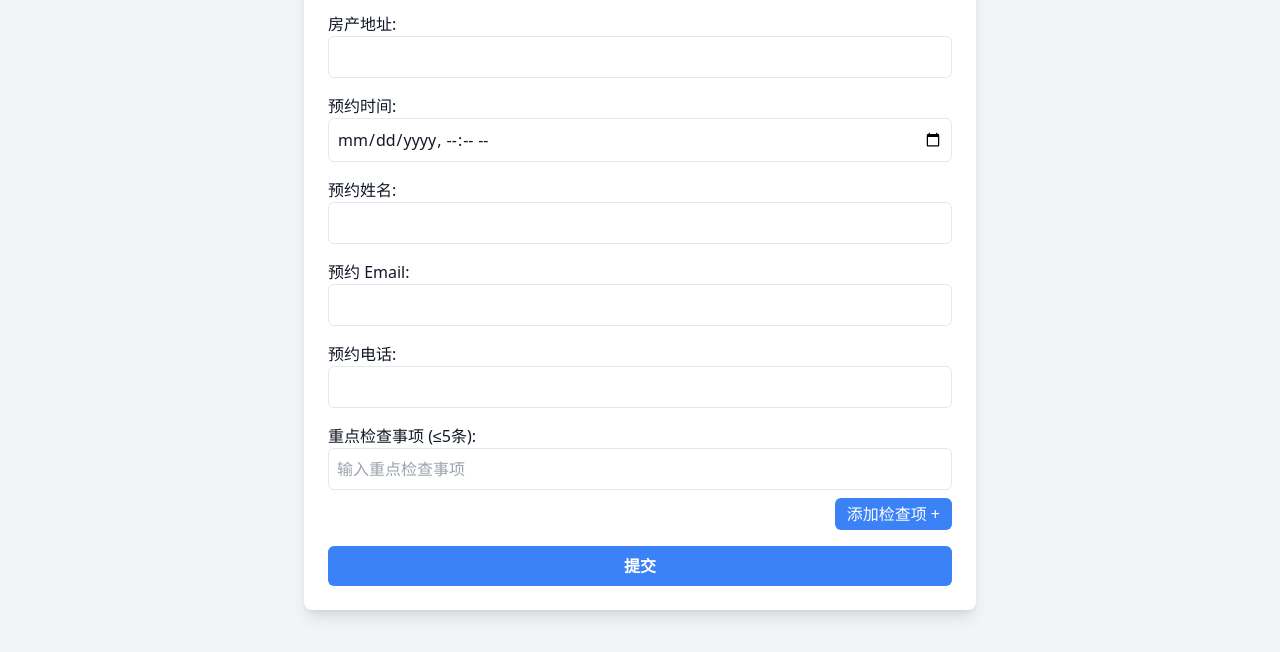
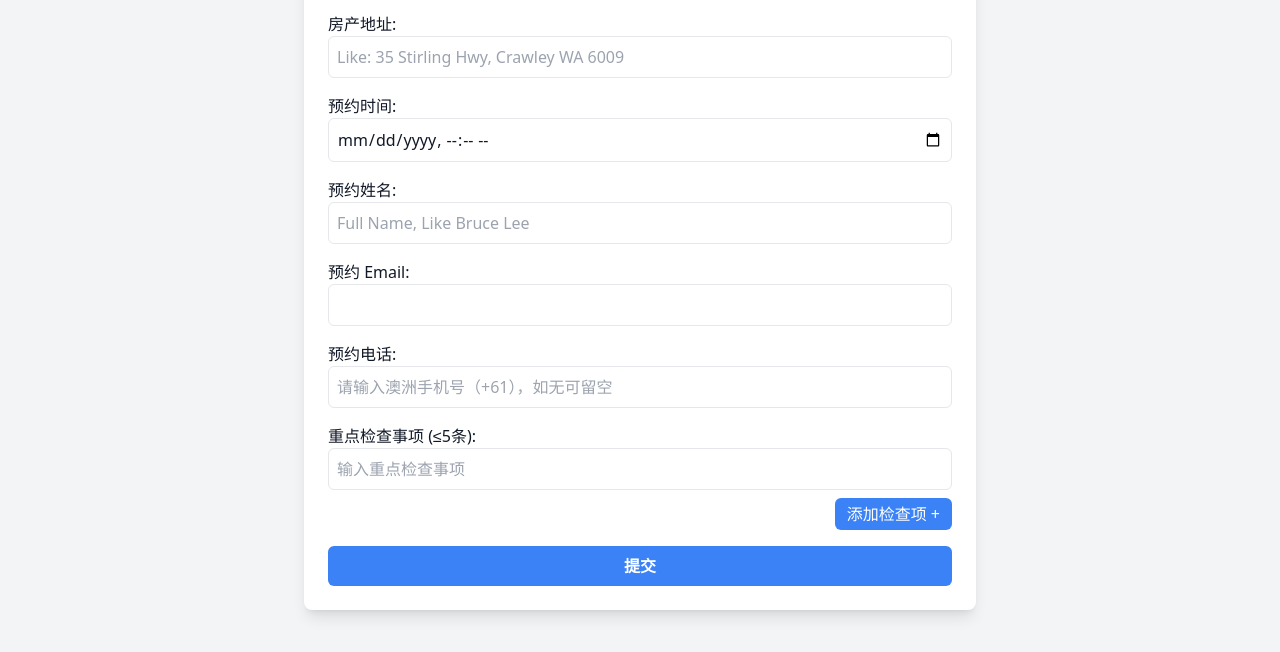
Before and after one commit to HashZard/EasyAussie, a plain HTML site: page frontend/booking.html in a window 1280 px wide. Shown: the part 148-800 px from the top of the page. Drawn offline with nearby package versions, Linux system fonts and the light colour scheme.

Commit message:
Update booking.html

```diff
--- a/frontend/booking.html
+++ b/frontend/booking.html
@@ -23,17 +23,19 @@
             <div>
                 <label for="address" class="block font-medium">房产地址:</label>
                 <input type="text" id="address" name="address" required
-                       class="w-full p-2 border rounded-md focus:ring-2 focus:ring-blue-400">
+                       class="w-full p-2 border rounded-md focus:ring-2 focus:ring-blue-400"
+                       placeholder="Like: 35 Stirling Hwy, Crawley WA 6009">
             </div>
             <div>
-                <label for="date" class="block font-medium">预约时间:</label>
-                <input type="datetime-local" id="date" name="date" required step="300"
+                <label for="appointment_date" class="block font-medium">预约时间:</label>
+                <input type="datetime-local" id="appointment_date" name="appointment_date" required
                        class="w-full p-2 border rounded-md focus:ring-2 focus:ring-blue-400">
             </div>
             <div>
                 <label for="name" class="block font-medium">预约姓名:</label>
                 <input type="text" id="name" name="name" required
-                       class="w-full p-2 border rounded-md focus:ring-2 focus:ring-blue-400">
+                       class="w-full p-2 border rounded-md focus:ring-2 focus:ring-blue-400"
+                       placeholder="Full Name, Like Bruce Lee">
             </div>
             <div>
                 <label for="email" class="block font-medium">预约 Email:</label>
@@ -42,8 +44,9 @@
             </div>
             <div>
                 <label for="phone" class="block font-medium">预约电话:</label>
-                <input type="tel" id="phone" name="phone" pattern="04\d{8}" required
-                       class="w-full p-2 border rounded-md focus:ring-2 focus:ring-blue-400">
+                <input type="tel" id="phone" name="phone"
+                       class="w-full p-2 border rounded-md focus:ring-2 focus:ring-blue-400"
+                       placeholder="请输入澳洲手机号（+61），如无可留空">
             </div>
             <div id="checklistSection">
                 <label class="block font-medium">重点检查事项 (≤5条):</label>
```
